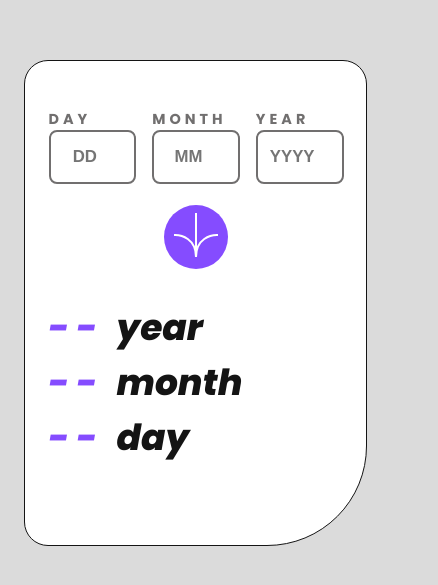
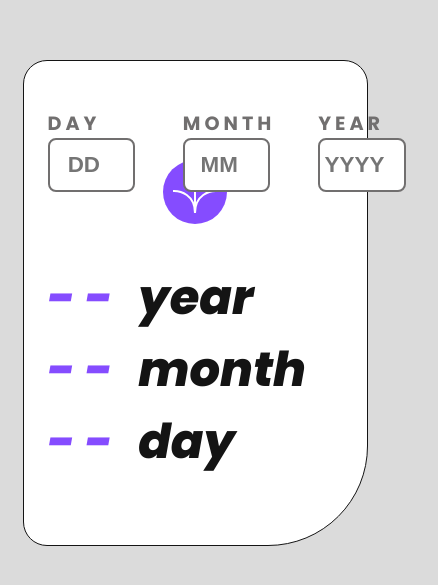
Before and after one commit to Alez05/age-calculator-app, a React (Vite) app: page / in a window 390 px wide. Shown: the part 119-704 px from the top of the page, 438 px wide, since content can reach past the window. Built offline with nearby package versions, Linux system fonts and the light colour scheme.

Commit message:
mobile version close to an end

```diff
--- a/src/index.css
+++ b/src/index.css
@@ -73,7 +73,7 @@ height: 100vh;
 }
 
 input {
-  width: 160px;
+  width: 100%;
   height: 72px;
   margin: 0px;
   margin-bottom: 8px;
@@ -90,39 +90,12 @@ input:focus {
   border: 2px solid hsl(259deg 100% 65%);
 }
 
-/* Error styles */
-
-.input-flex_error {
-  height: 130px;
-}
-
-.error-input {
-  border: 1px solid var(--Light-red);
-}
-
-.error-text {
-  color: var(--Light-red);
-  font-size: 0.5rem;
-  font-weight: 700;
-  letter-spacing: 4px;
-}
-
-.error-day, .error-month, .error-year {
-  color: var(--Light-red);
-  font-size: 0.33rem;
-  font-weight: 700;
-  letter-spacing: 2px;
-  margin: 0px;
-}
-
 /* Button styles */
 
 .button-content {
   display: flex;
-  width: 728px;
-  height: 96px;
+  width: 100%;
   justify-content: flex-end;
-  margin-bottom: 0px;
 }
 
 .submit-btn {
@@ -150,6 +123,8 @@ input:focus {
   display: flex;
 }
 
+/*Result*/
+
 .result-age {
   display: flex;
   justify-content: center;
@@ -173,23 +148,45 @@ input:focus {
   margin-right: 0.8rem;
 }
 
+/* Error styles */
+
+.input-flex_error {
+  height: auto;
+}
+
+.error-input {
+  border: 1px solid var(--Light-red);
+}
+
+.error-text {
+  color: var(--Light-red);
+  font-size: 0.5rem;
+  font-weight: 700;
+  letter-spacing: 4px;
+}
+
+.error-day, .error-month, .error-year {
+  color: var(--Light-red);
+  font-size: 0.33rem;
+  font-weight: 700;
+  letter-spacing: 2px;
+  margin: 0px;
+}
+
 
 /* Media queries */
 
 @media screen and (max-width: 768px) {
-  :root {
-    font-size: 1.5rem;
-  }
 
   .container {
     height: 486px;
-    width: 343px;
+    width: 100%;
     padding: 48px 24px 48px 24px;
     border-bottom-right-radius: 100px;
   }
 
   .input-flex {
-    width: 295px;
+    width: 100%;
     height: auto;
     gap: 16px;
     position: absolute;
@@ -213,7 +210,7 @@ input:focus {
   }
 
   .button-content {
-    width: 295px;
+    width: 100%;
     height: auto;
     justify-content: center;
     padding-top: 32px ;
```
